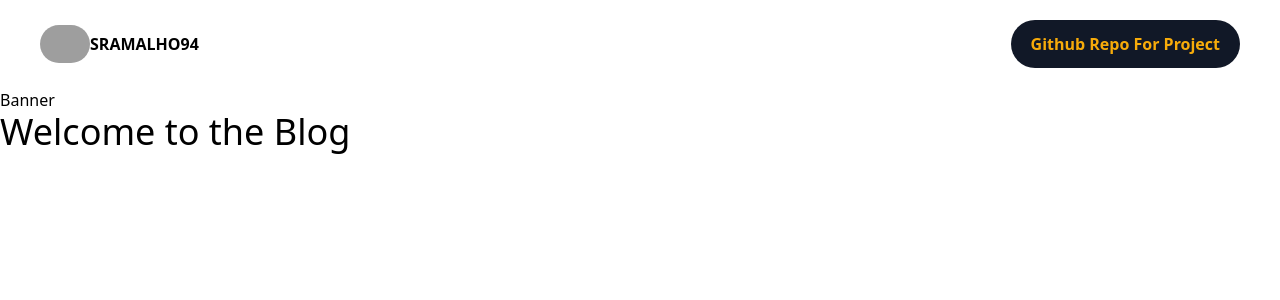
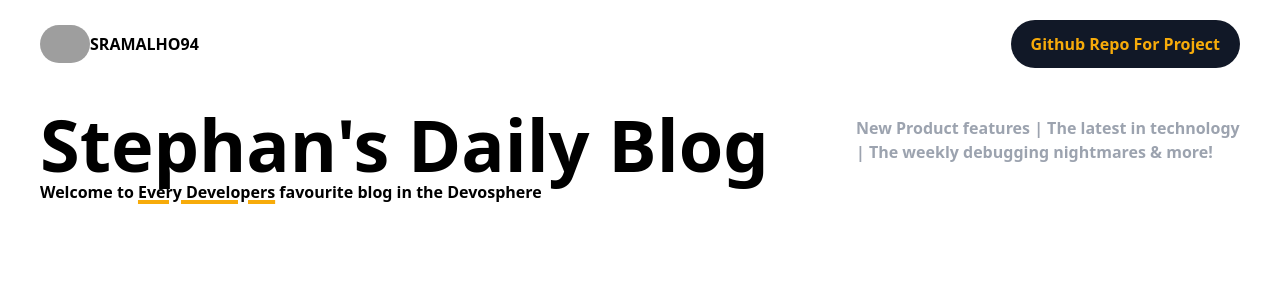
Before and after one commit to sramalho94/sanity-v3-blog-nextjs13, a Next.js app: page / in a window 1280 px wide. Shown: the top 300 px of the page. Built offline with nearby package versions, Linux system fonts and the light colour scheme; grey boxes are pictures that could not be loaded.

Commit message:
created banner component and added to user page

```diff
--- a/app/(user)/page.tsx
+++ b/app/(user)/page.tsx
@@ -1,11 +1,7 @@
 import React from 'react'
 
 const HomePage = () => {
-  return (
-    <div>
-      <h1 className="text-4xl">Welcome to the Blog</h1>
-    </div>
-  )
+  return <div></div>
 }
 
 export default HomePage
--- a/components/Banner.tsx
+++ b/components/Banner.tsx
@@ -1,5 +1,23 @@
 function Banner() {
-  return <div>Banner</div>
+  return (
+    <div className="flex flex-col lg:flex-row lg:space-x-5 justify-between font-bold px-10 py-5 mb-10">
+      <div>
+        <h1 className="text-7xl">Stephan's Daily Blog</h1>
+        <h2 className="mt-5 md:mt-0">
+          Welcome to{' '}
+          <span className="underline decoration-4 decoration-[#F7ab0a]">
+            Every Developers
+          </span>{' '}
+          favourite blog in the Devosphere
+        </h2>
+      </div>
+
+      <p className="mt-5 md:mt-2 text-gray-400 max-w-sm">
+        New Product features | The latest in technology | The weekly debugging
+        nightmares & more!
+      </p>
+    </div>
+  )
 }
 
 export default Banner
```
